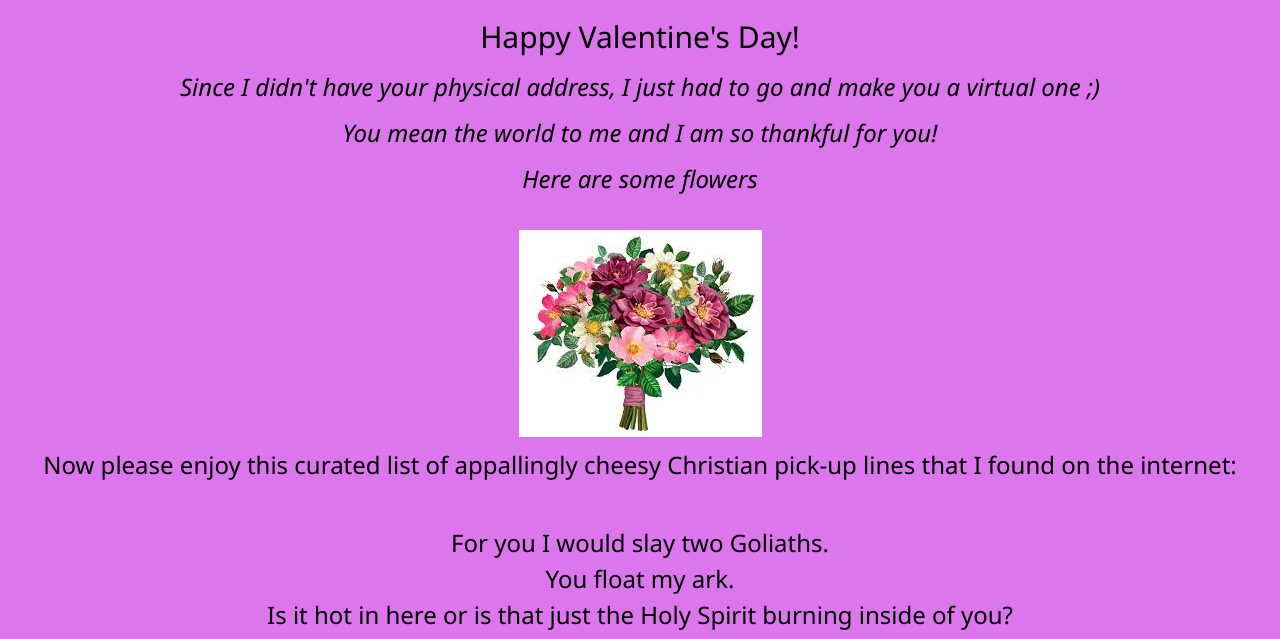
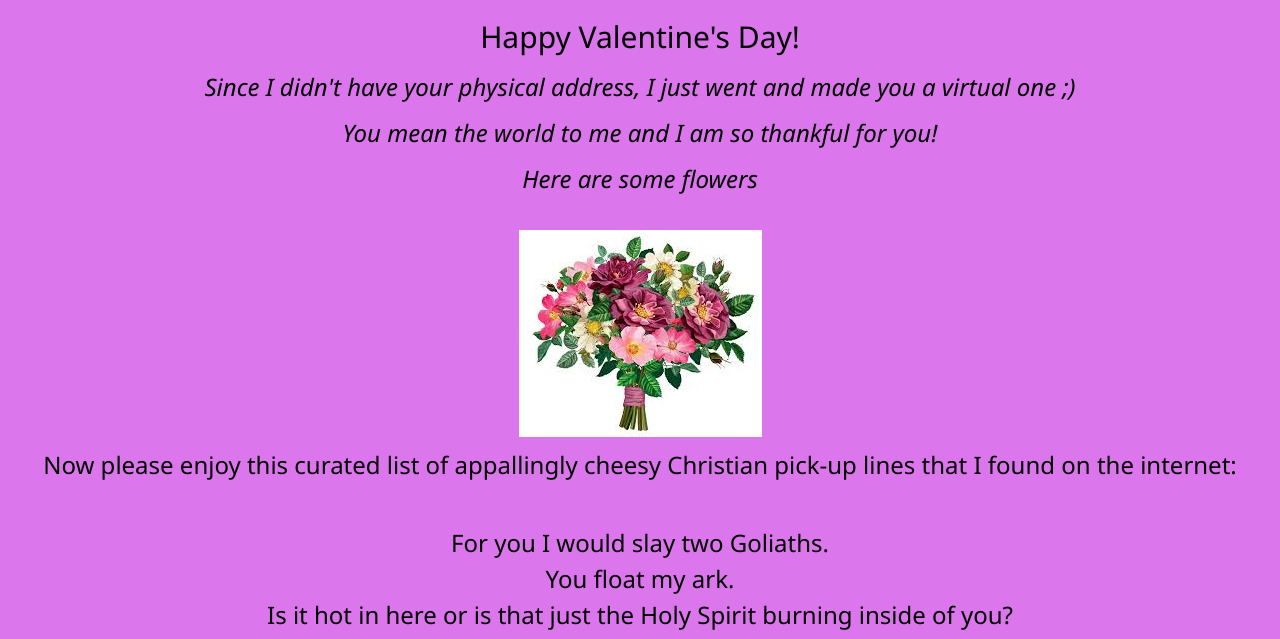
Before and after one commit to philcollins3000/philcollins3000.github.io, a plain HTML site: page index.html in a window 1280 px wide. Shown: the part 160-799 px from the top of the page. Drawn offline with nearby package versions, Linux system fonts and the light colour scheme.

Commit message:
fourth commit

```diff
--- a/index.html
+++ b/index.html
@@ -25,7 +25,7 @@
         <br>
         <br>
         <h2>Happy Valentine's Day!</h2>
-        <h3><i>Since I didn't have your physical address, I just had to go and make you a virtual one ;)</i></h3>
+        <h3><i>Since I didn't have your physical address, I just went and made you a virtual one ;)</i></h3>
         <h3><i>You mean the world to me and I am so thankful for you!</i></h3>
         <h3><i>Here are some flowers</i></h3>
         <br>
```
